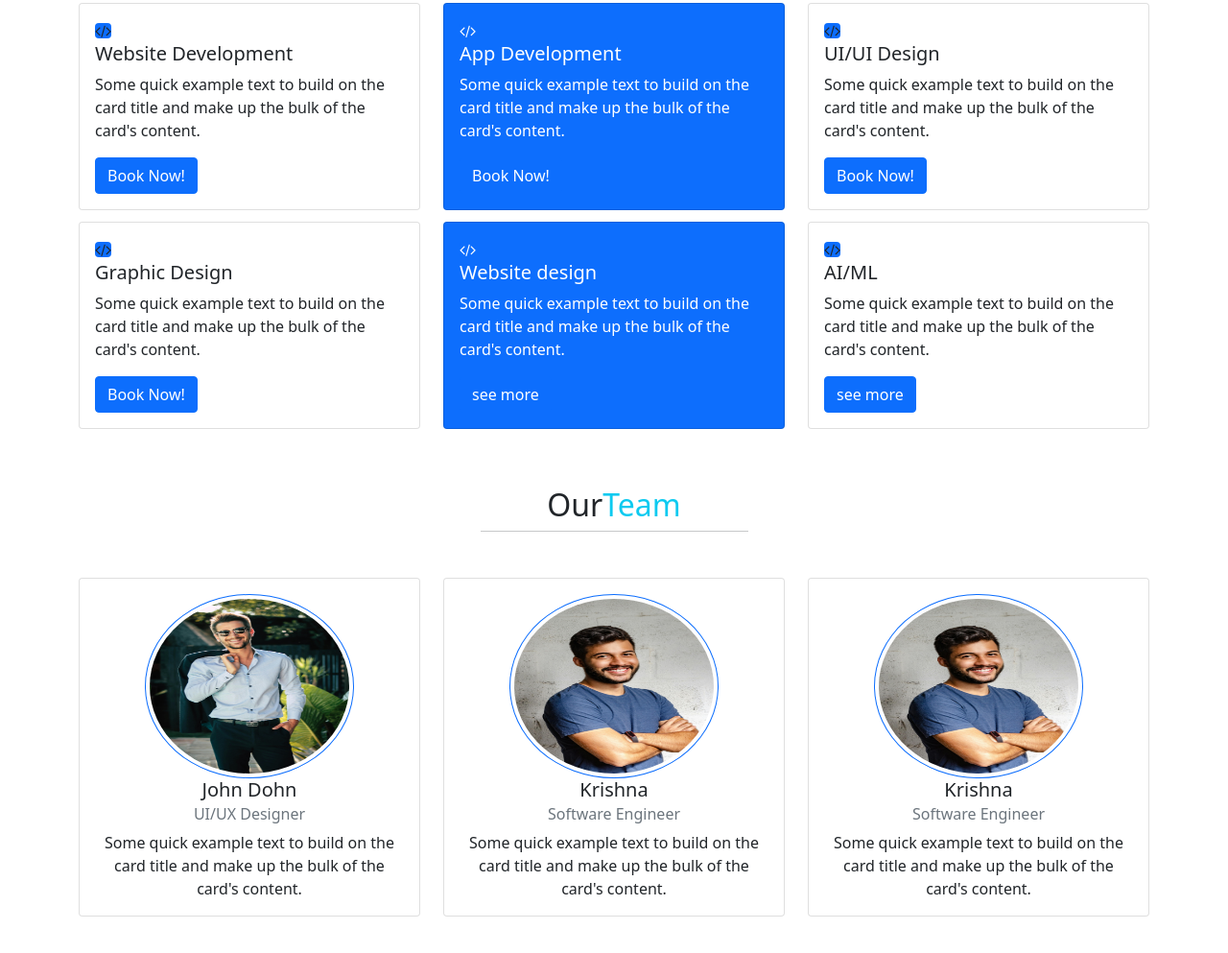
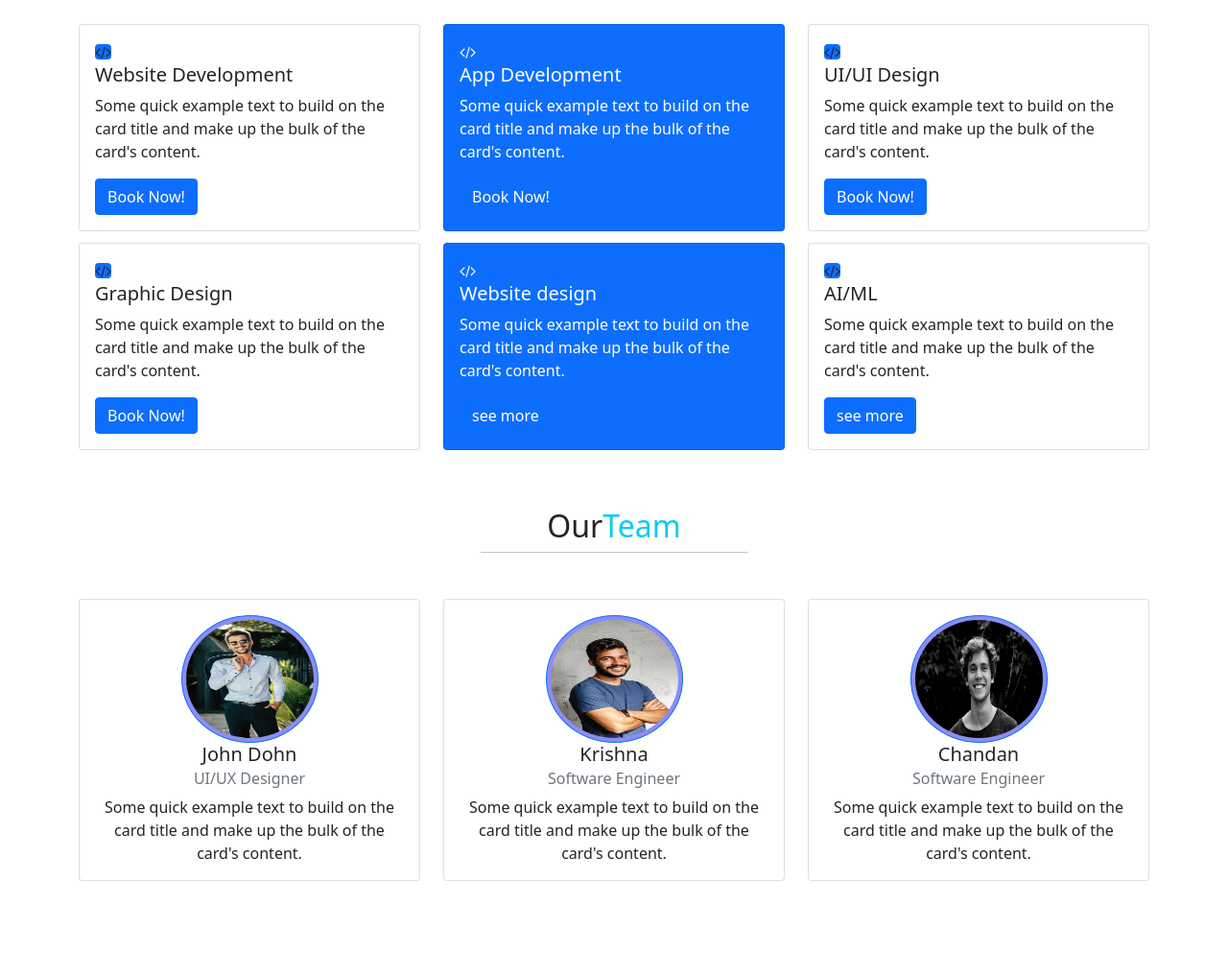
Before and after one commit to ChandanTech2023/TechTip, a plain HTML site: page index.html in a window 1280 px wide. Shown: the part 1315-2308 px from the top of the page at 96% size. Drawn offline with nearby package versions, Linux system fonts and the light colour scheme.

Commit message:
improve in responsiveness

```diff
--- a/index.html
+++ b/index.html
@@ -281,7 +281,7 @@
             </div>
             <div class="row">
                 <div class="col-sm-12 col-md-4 col-lg-4 col-12">
-                    <div class="card ">
+                    <div class="card box ">
                         <div class="card-body">
                             <img src="images/mans.jpg" class="img-fluid rounded-circle border
                             border-primary p-1" alt="men">
@@ -294,7 +294,7 @@
                     </div>
                 </div>
                 <div class="col-sm-12 col-md-4 col-lg-4 col-12">
-                    <div class="card ">
+                    <div class="card box">
                         <div class="card-body">
                             <img src="images/client3.jpg" class="img-fluid rounded-circle border
                             border-primary p-1" alt="client">
@@ -307,11 +307,11 @@
                     </div>
                 </div>
                 <div class="col-sm-12 col-md-4 col-lg-4 col-12">
-                    <div class="card ">
+                    <div class="card  box">
                         <div class="card-body">
-                            <img src="images/client3.jpg" class="img-fluid rounded-circle border
+                            <img src="images/client2.jpg" class="img-fluid rounded-circle border
                             border-primary p-1" alt="client">
-                            <h5 class="card-title">Krishna</h5>
+                            <h5 class="card-title">Chandan</h5>
                             <h6 class="card-subtitle mb-2 text-muted">Software Engineer</h6>
                             <p class="card-text">Some quick example text to build on the card title and make up the bulk
                                 of the card's content.</p>
--- a/style.css
+++ b/style.css
@@ -44,17 +44,27 @@ h1{
     width: 60vh;
     height: 19rem;
     border-radius: 50%;
-    margin: 46px auto;
+    margin: 35px auto;
     cursor: pointer;
     transition: all 0.3s ease-in-out;
+}
+.dam{
+    margin: 22px auto;
+
 }
 .dam img:hover{
     box-shadow: 0 0 3px 3px rgb(94, 94, 202);
     transform: scale(1.03);
 
 }
+.box{
+    min-width: 333px;
+    overflow: hidden;
+}
 
-.card img{
-    max-height: 15vw;
-    min-width: 17vw;
+.box img{
+    height: 133px;
+    width: 143px;
+    padding: 1rem 1rem ;
+    background-color: rgb(141, 141, 240);
 }
```
